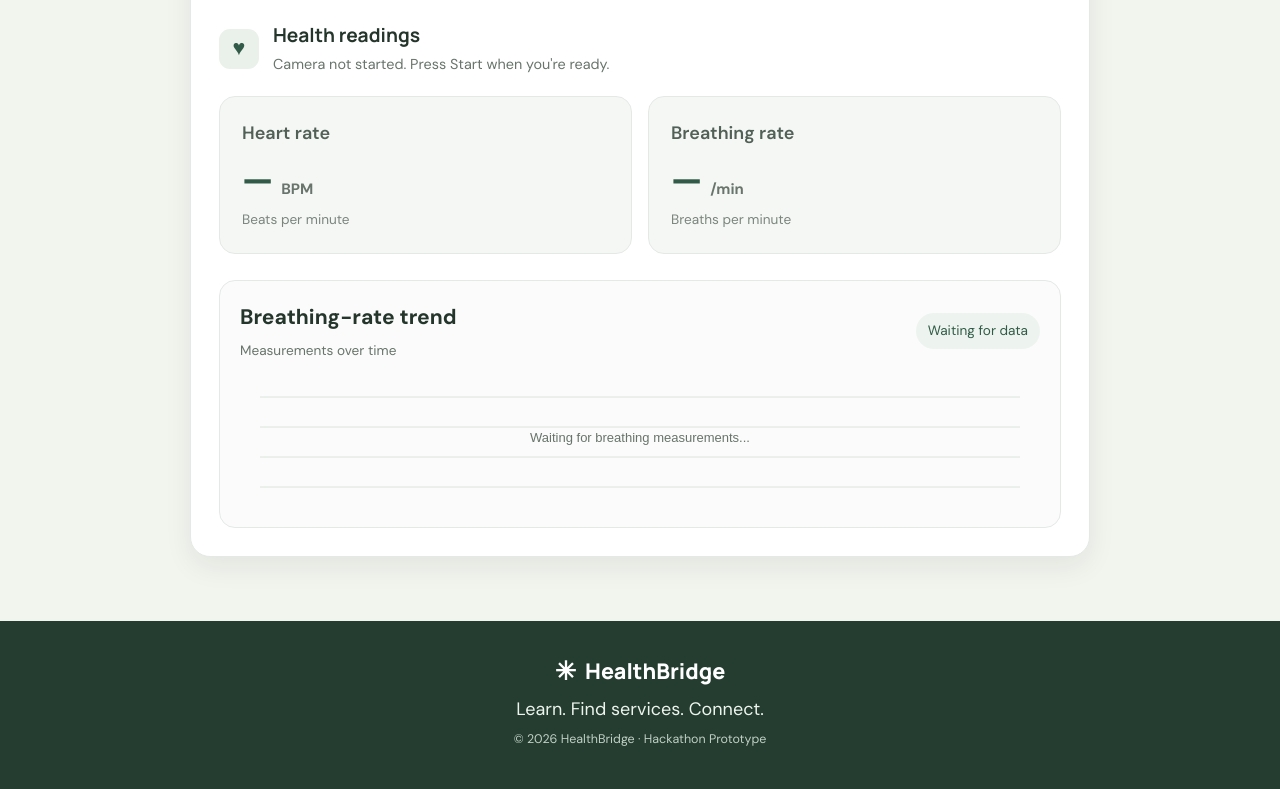
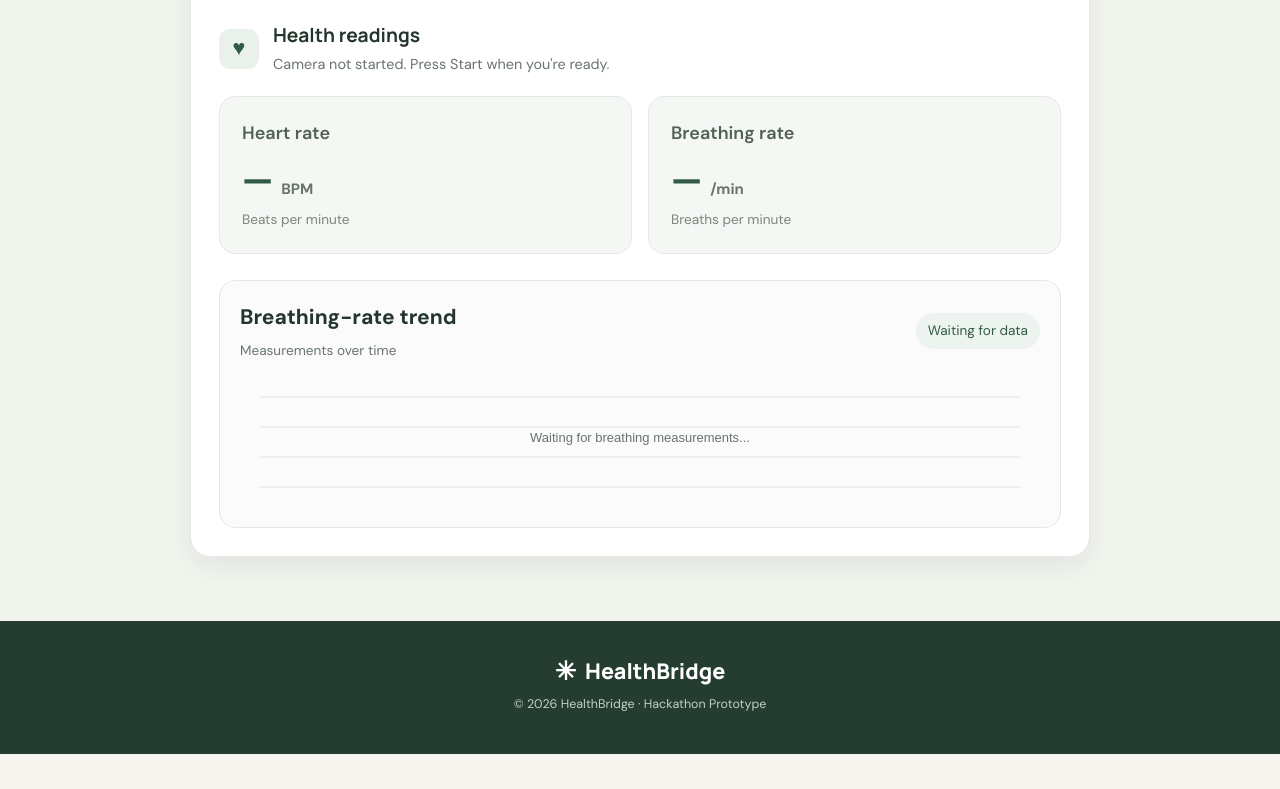
Before and after one commit to sarahxiaoxiaodong/techNest, a plain HTML site: page index.html in a window 1280 px wide. Shown: the part 4110-4899 px from the top of the page. After the commit the page ends 4864 px from the top, so only its background shows below. Drawn offline with Linux system fonts and the light colour scheme.

Commit message:
fixed html

```diff
--- a/index.html
+++ b/index.html
@@ -650,8 +650,6 @@
     <span class="brand-mark">✳</span> HealthBridge
   </a>
 
-  <p>Learn. Find services. Connect.</p>
-
   <p class="footer-disclaimer"></p>
 
   <p class="copyright">
```
